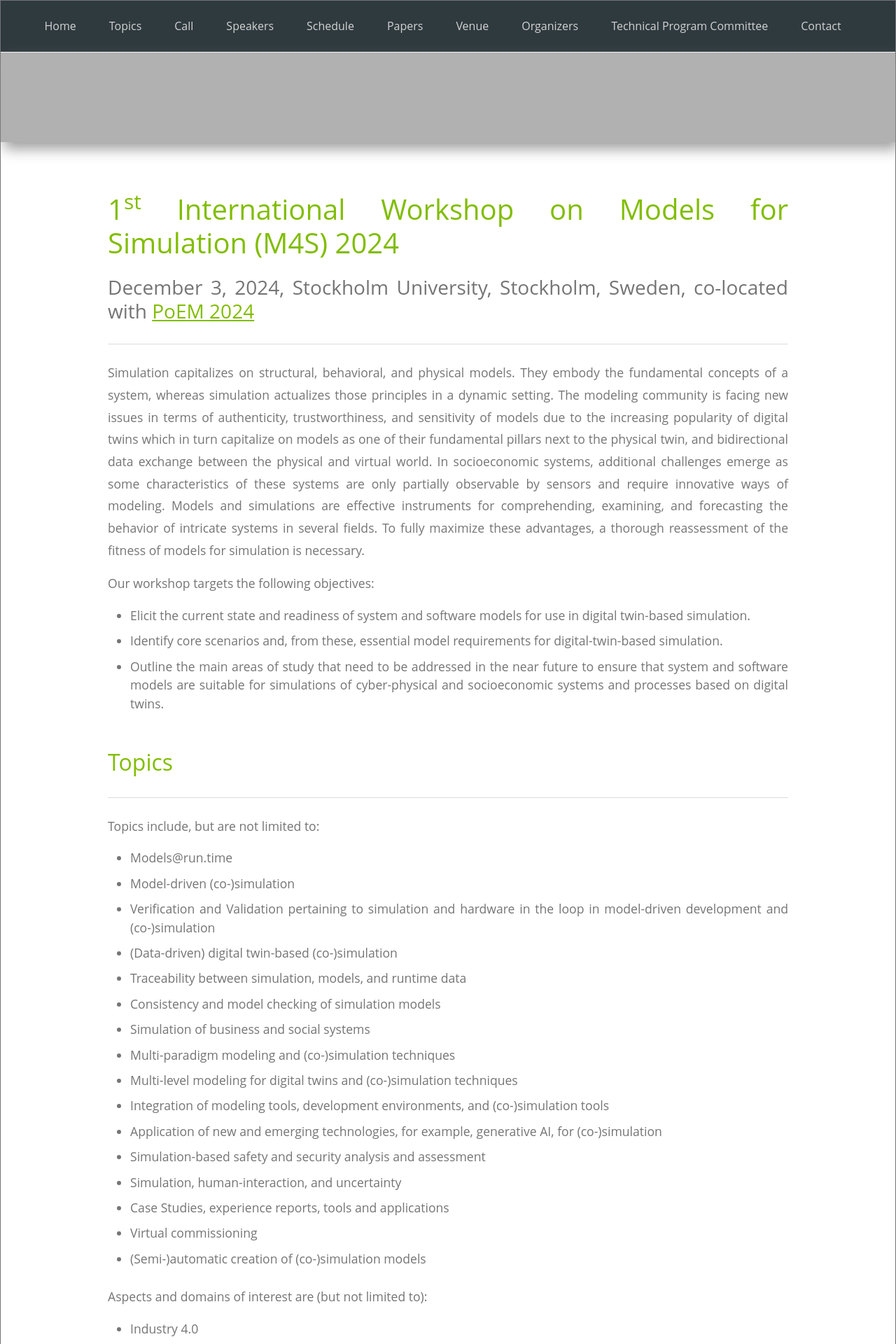
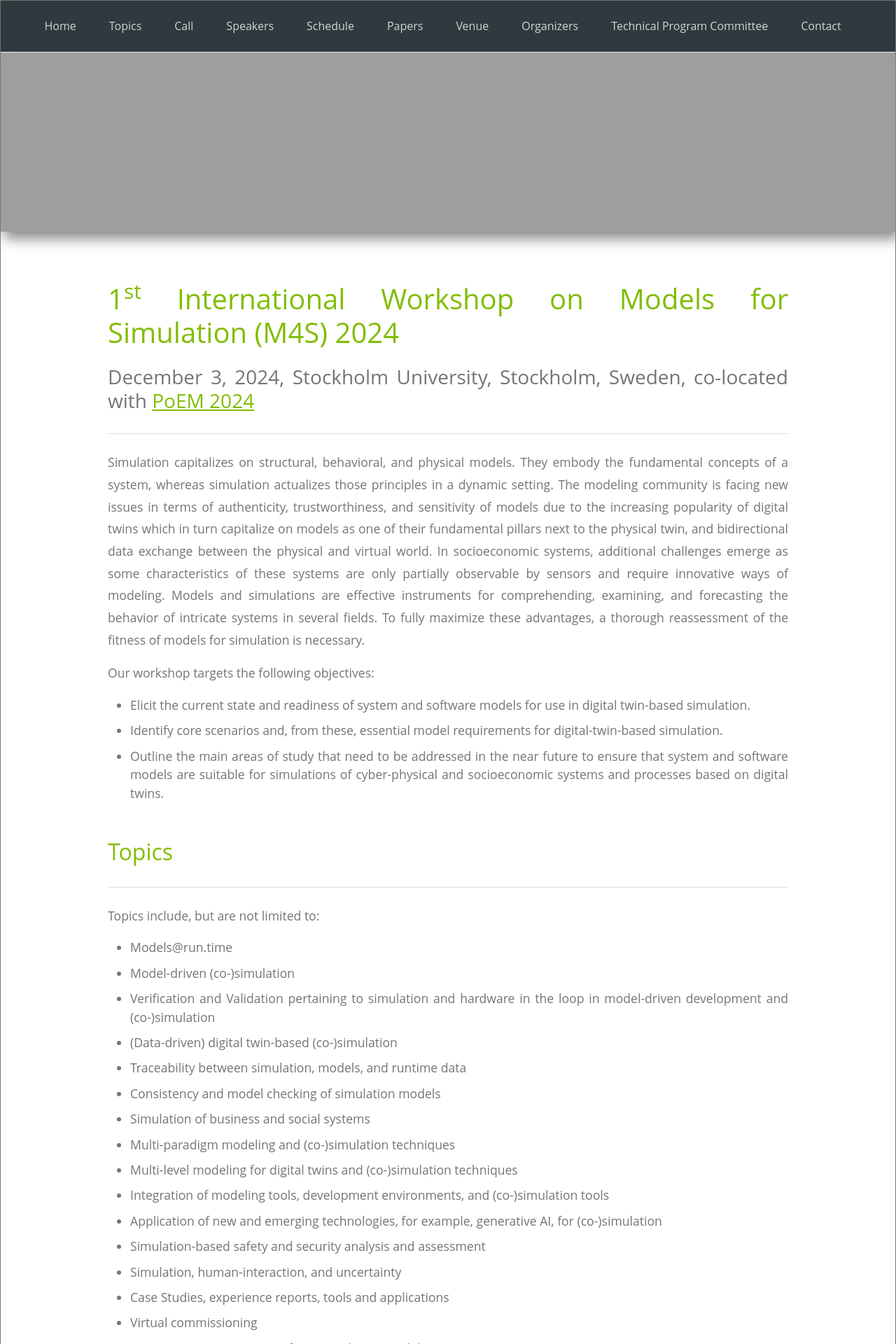
Before and after one commit to phizech/m4s.github.io, a Jekyll site: the page built from index.html, in a window 1280 px wide. Shown: the top 1920 px of the page at 70% size. Built offline with Jekyll 4.4.1, drawn with Linux system fonts in a browser that asks for light colours.

Commit message:
Update main.scss

```diff
--- a/_sass/main.scss
+++ b/_sass/main.scss
@@ -58,10 +58,10 @@ body {
   }
 
   #banner-top {
-	height: 128px;
+	height: 256px;
 	width: 100%;
-	background: url("img/banner-top.png") repeat;
-	opacity: 0.8;
+	background: url("img/banner-top.png");
+	opacity: 1;
 	box-shadow: 5px 10px 18px #888888;
 	margin-bottom: 40px;
   }
```
